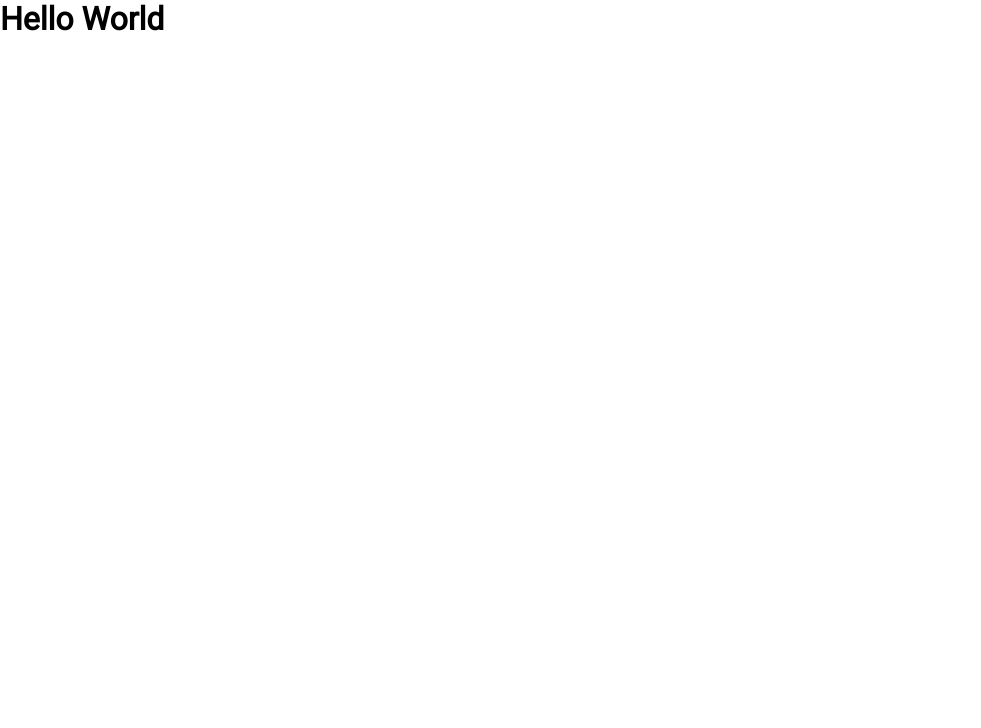
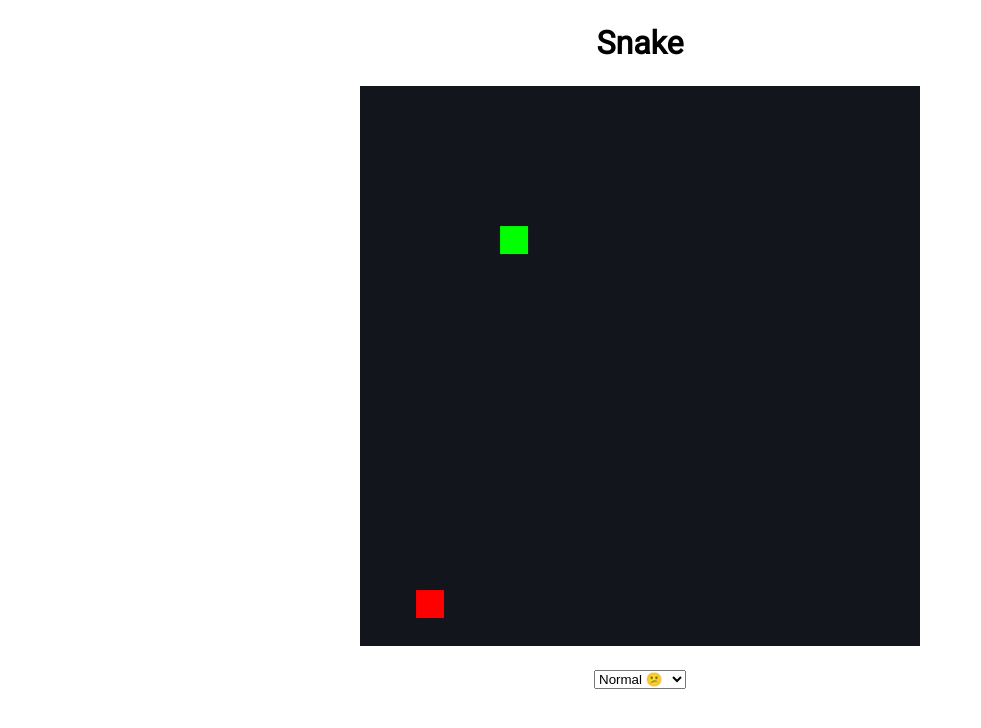
Before and after one commit to EthanPaleyron/snake, a website built with Vite: page index.html in a window 1280 px wide. Shown: the whole page, without its empty margins (0-981 px from the left). Built offline with nearby package versions, Linux system fonts and the light colour scheme.

Commit message:
fin du snake

```diff
--- a/index.html
+++ b/index.html
@@ -6,12 +6,21 @@
   <meta charset="UTF-8">
   <meta name="viewport" content="width=device-width, initial-scale=1.0">
   <script src="https://kit.fontawesome.com/2621df78fc.js" crossorigin="anonymous"></script>
-  <title>name of the project</title>
+  <title>Snake</title>
 </head>
 
 <body>
 
-  <h1>Hello World</h1>
+  <main>
+    <h1>Snake</h1>
+    <canvas id="board"></canvas>
+    <select name="difficulty">
+      <option value="2000">Easy 🙃</option>
+      <option value="1500" selected>Normal 😕</option>
+      <option value="1000">Hard 😠</option>
+      <option value="500">Extreme 😈</option>
+    </select>
+  </main>
 
   <script type="module" src="/js/main.js"></script>
 </body>
--- a/js/main.js
+++ b/js/main.js
@@ -0,0 +1,115 @@
+let blockSize = 25;
+let rows = 20;
+let cols = 20;
+let canvas;
+let context;
+
+// Snack position
+let snakeX = blockSize * 5;
+let snakeY = blockSize * 5;
+
+// move
+let velocityX = 0;
+let velocityY = 0;
+
+// Food position
+let foodX;
+let foodY;
+
+// Snake body
+let snakeBody = [];
+
+// game over
+let gameOver = false;
+
+// Difficulty
+const difficulty = document.querySelector("select");
+let speed = difficulty.value;
+
+window.onload = () => {
+  canvas = document.querySelector("canvas");
+  canvas.height = rows * blockSize;
+  canvas.width = cols * blockSize;
+  context = canvas.getContext("2d");
+
+  placeFood();
+  document.addEventListener("keyup", moveSnake);
+  setInterval(update, speed / 10);
+  difficulty.addEventListener("change", () => {
+    speed = difficulty.value;
+    setInterval(update, speed / 10);
+    difficulty.disabled = "true";
+  });
+};
+
+function update() {
+  if (gameOver) {
+    return;
+  }
+
+  context.fillStyle = "#13151C";
+  context.fillRect(0, 0, canvas.width, canvas.height);
+
+  context.fillStyle = "red";
+  context.fillRect(foodX, foodY, blockSize, blockSize);
+
+  if (snakeX == foodX && snakeY == foodY) {
+    snakeBody.push([foodX, foodY]);
+    placeFood();
+  }
+
+  for (let i = snakeBody.length - 1; i > 0; i--) {
+    snakeBody[i] = snakeBody[i - 1];
+  }
+  if (snakeBody.length) {
+    snakeBody[0] = [snakeX, snakeY];
+  }
+
+  context.fillStyle = "lime";
+  snakeX += velocityX * blockSize;
+  snakeY += velocityY * blockSize;
+  context.fillRect(snakeX, snakeY, blockSize, blockSize);
+  for (let i = 0; i < snakeBody.length; i++) {
+    context.fillRect(snakeBody[i][0], snakeBody[i][1], blockSize, blockSize);
+  }
+
+  if (
+    snakeX < 0 ||
+    snakeX > cols * blockSize ||
+    snakeY < 0 ||
+    snakeY > rows * blockSize
+  ) {
+    gameOver = true;
+    alert("Game Over!");
+    location.reload();
+  }
+
+  for (let i = 0; i < snakeBody.length; i++) {
+    if (snakeX == snakeBody[i][0] && snakeY == snakeBody[i][1]) {
+      gameOver = true;
+      alert("Game Over!");
+      location.reload();
+    }
+  }
+}
+
+function moveSnake(e) {
+  if (e.code == "ArrowUp" && velocityY != 1) {
+    velocityX = 0;
+    velocityY = -1;
+  } else if (e.code == "ArrowDown" && velocityY != -1) {
+    velocityX = 0;
+    velocityY = 1;
+  } else if (e.code == "ArrowLeft" && velocityX != 1) {
+    velocityX = -1;
+    velocityY = 0;
+  } else if (e.code == "ArrowRight" && velocityX != -1) {
+    velocityX = 1;
+    velocityY = 0;
+  }
+}
+
+function placeFood() {
+  foodX = Math.floor(Math.random() * cols) * blockSize;
+  foodY = Math.floor(Math.random() * rows) * blockSize;
+}
--- a/package.json
+++ b/package.json
@@ -9,6 +9,7 @@
     "preview": "vite preview"
   },
   "devDependencies": {
+    "sass": "^1.68.0",
     "vite": "^4.4.5"
   }
 }
--- a/scss/style.scss
+++ b/scss/style.scss
@@ -0,0 +1,12 @@
+main {
+  margin-top: 1.5rem;
+  display: flex;
+  flex-direction: column;
+  align-items: center;
+  gap: 1.5rem;
+
+  canvas {
+    width: 35rem;
+    height: 35rem;
+  }
+}
```
Also changed, not shown: README.md, 1 other file.
